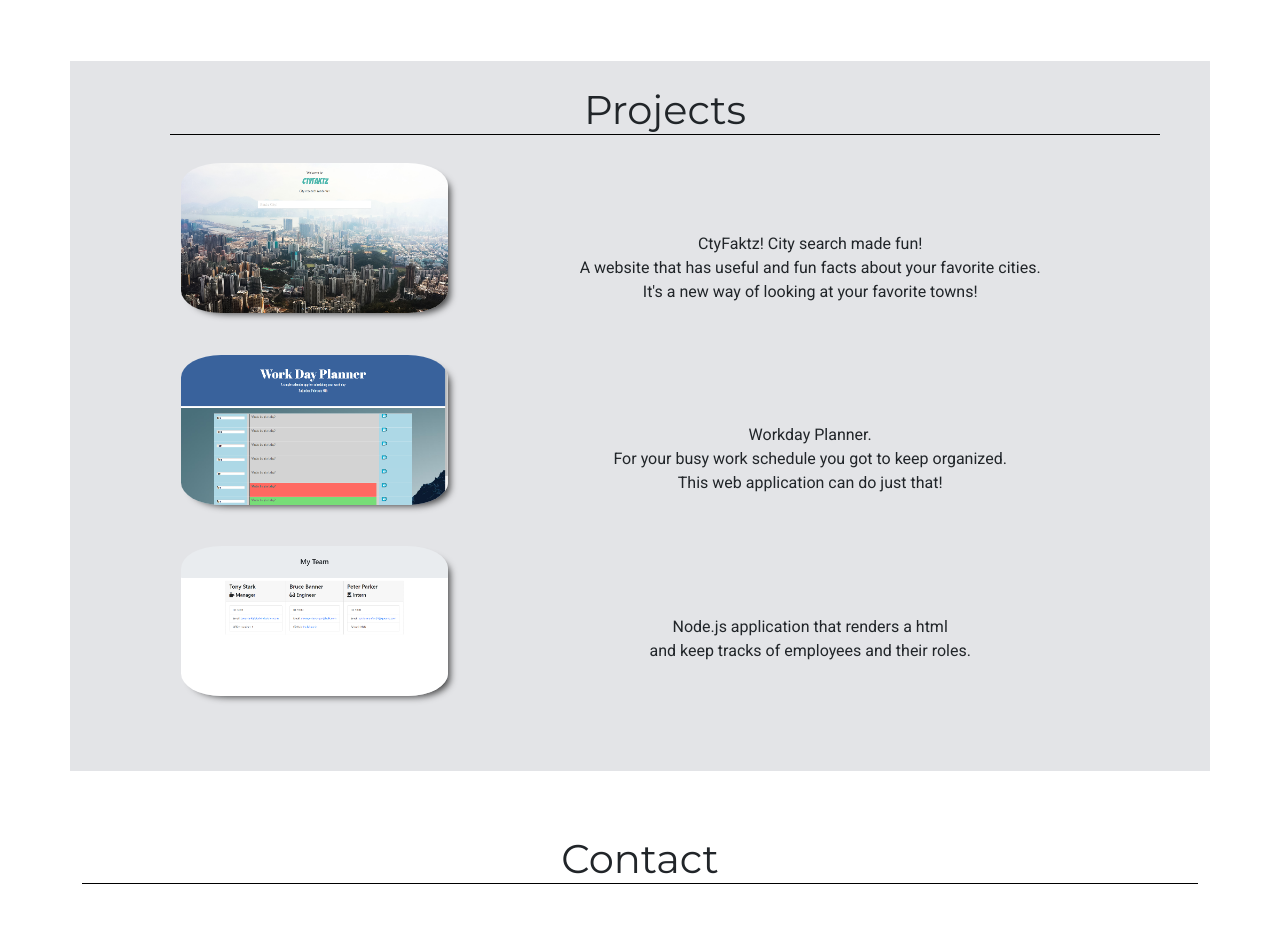
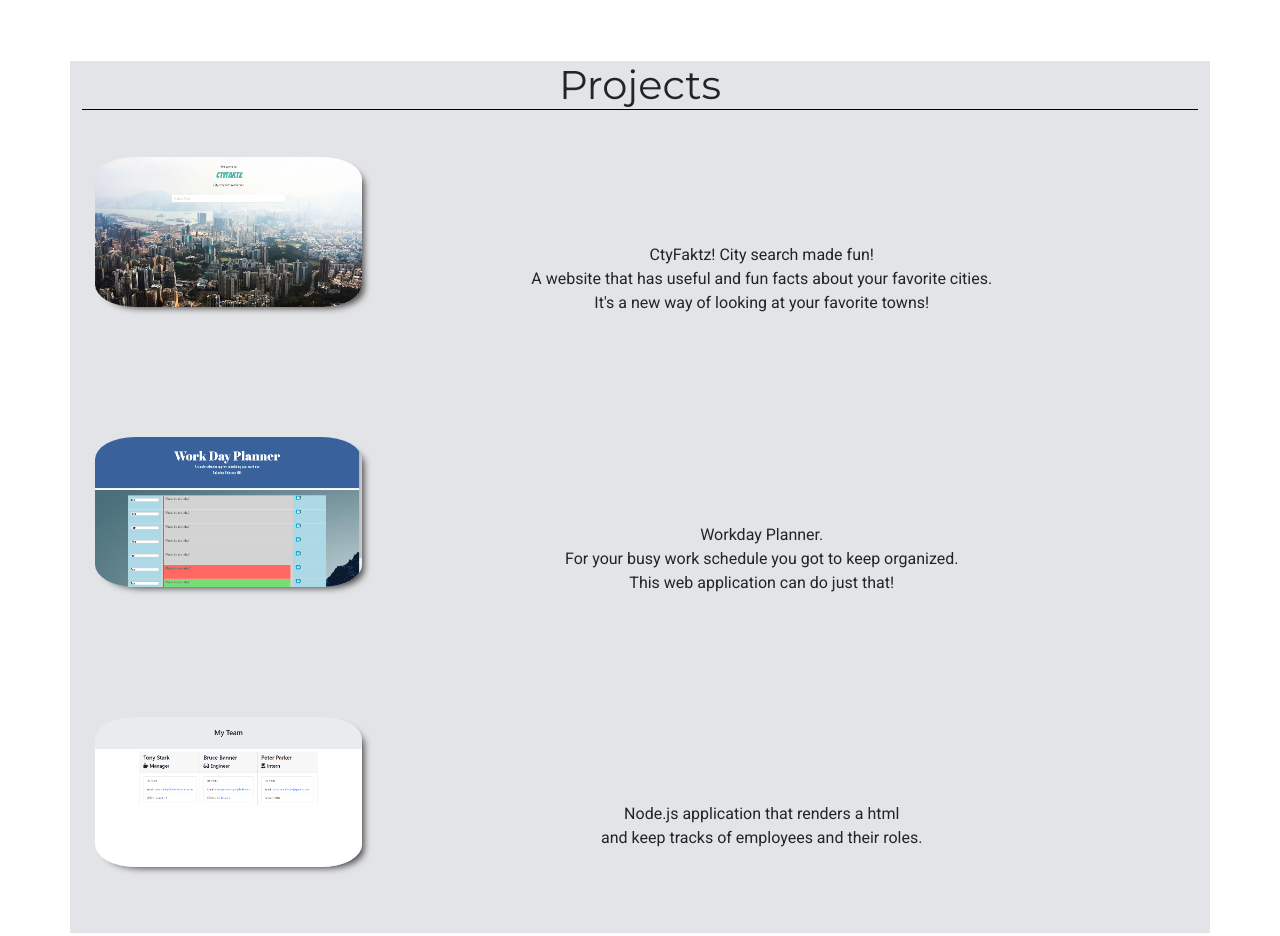
Before and after one commit to DavidMark24/Portfolio-, a plain HTML site: page index.html in a window 1280 px wide. Shown: the part 1008-1944 px from the top of the page. Drawn offline with nearby package versions, Linux system fonts and the light colour scheme.

Commit message:
Updated padding on css work id

```diff
--- a/style.css
+++ b/style.css
@@ -37,7 +37,6 @@ body {
 
 .container {
     margin-top: 5%;
-    margin-bottom: 5%;
     text-align: center;
 
 }
@@ -63,7 +62,6 @@ body {
     text-align: center;
     margin-top: 5%;
     background-color: #E3E4E7;
-     padding: 25px 50px 75px 100px;
 }
 
 .projects {
@@ -73,17 +71,17 @@ body {
 
 .pro {
 
-    margin-top: 10%;
-    margin-left: 5%;
-    padding: 15px;
-    text-align: center;
+    margin-top: 15%;
+    margin-right: 5%;
+    margin-bottom: 10%;
+    border-radius: 15%;
  }
 
  .city {
-    margin-top: 20px;
-    height: 150px;
+    margin-top: 15%;
     margin-left: 5%;
     border-radius: 15%;
+    height: 150px;
     -webkit-box-shadow: 6px 5px 7px -4px rgba(0, 0, 0, 0.7);
     box-shadow: 6px 5px 7px -4px rgba(0, 0, 0, 0.7);
 
```
